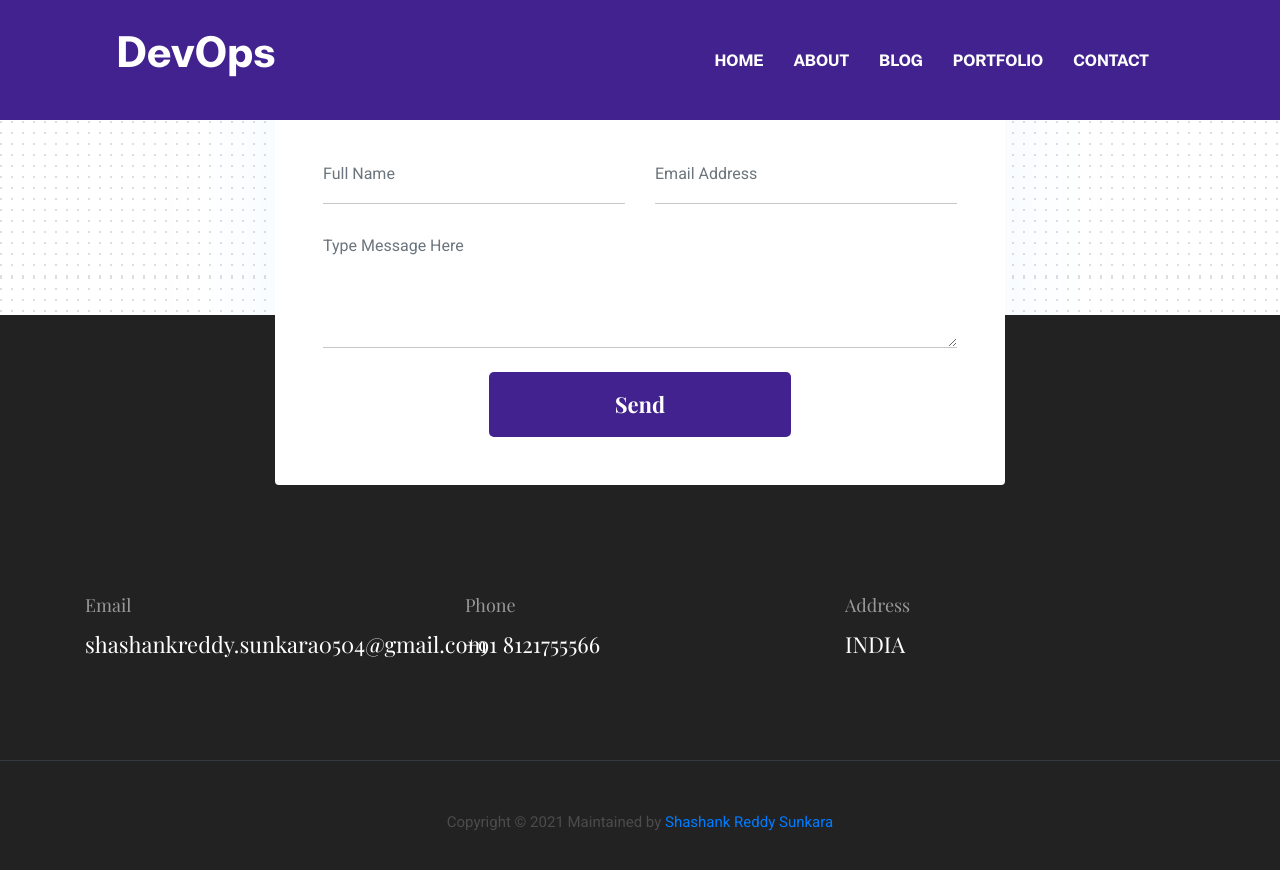
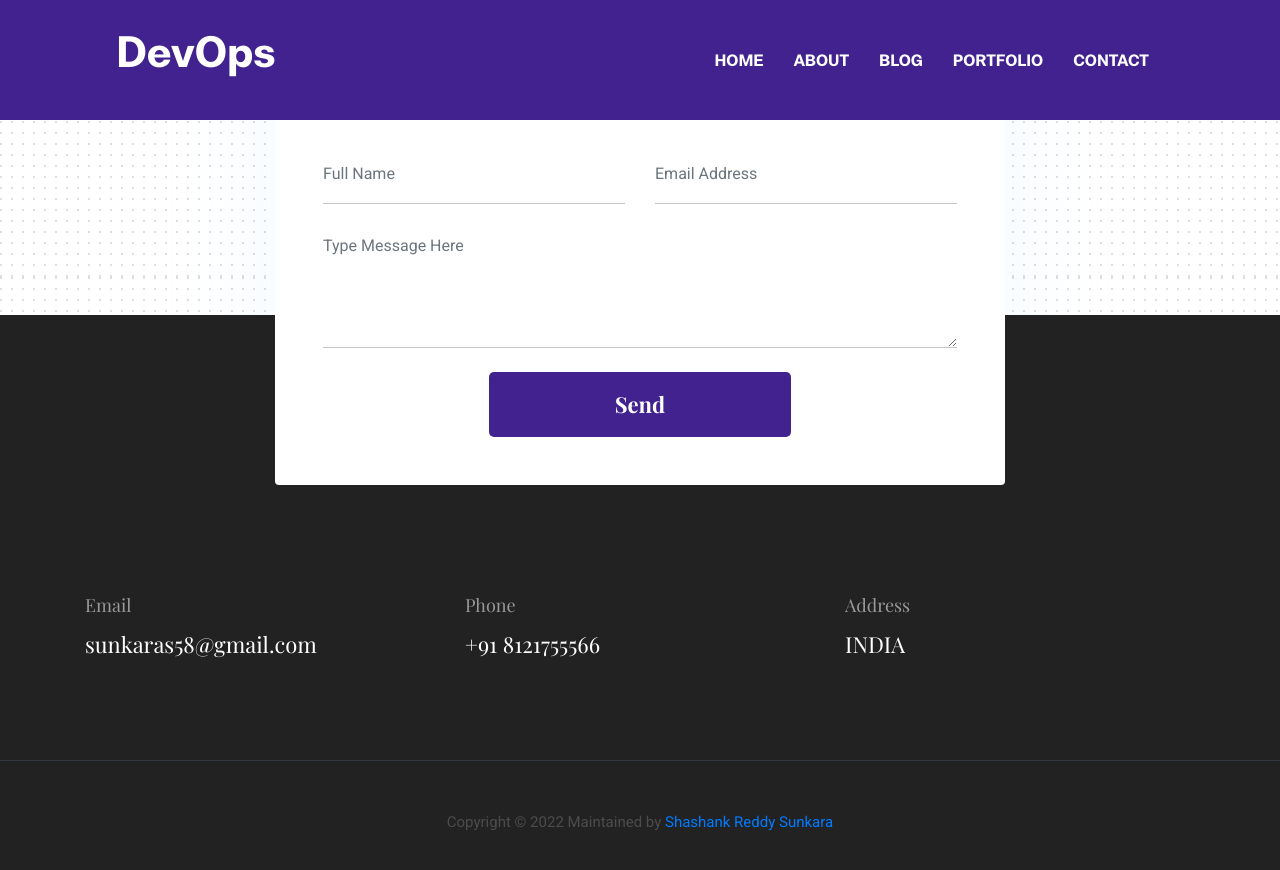
Before and after one commit to Shashankreddysunkara/blog, a Jekyll site: the page built from _pages/about.md, in a window 1280 px wide and 900 px high, scrolled down 2984 px. Shown: the top 870 px of the window. Built offline with Jekyll 4.4.1, drawn with Linux system fonts in a browser that asks for light colours; some of the changed text lies outside the part shown.

```diff
--- a/_data/settings.yml
+++ b/_data/settings.yml
@@ -5,10 +5,10 @@
 logo:
 author: Shashank Reddy Sunkara
 description: Who am i? Well please explore this website to know about me.
-email: shashankreddy.sunkara0504@gmail.com
+email: sunkaras58@gmail.com
 phone: +91 8121755566
 address: INDIA
-copyright: Copyright &copy; 2021 Maintained by [Shashank Reddy Sunkara](https://www.linkedin.com/in/reddy-s/)
+copyright: Copyright &copy; 2022 Maintained by [Shashank Reddy Sunkara](https://www.linkedin.com/in/reddy-s/)
 
 menu:
 - {name: About, link: '/blog/about.html'}
--- a/_pages/about.md
+++ b/_pages/about.md
@@ -6,8 +6,16 @@
 signature: assets/images/about/signature.png
 ---
 
+**
+
+
+
+
+
+
+
 Senior DevOps Engineer strong with AWS, Jenkins, Docker & Grafana and work experience in the US
 
 Proud to be Arctic Code Vault Contributor, PRO Github user, and down to earth young fella planning to settle in Deutschland.
 
-Haben sie einen guten tag!
+Haben sie einen guten tag!**
```
